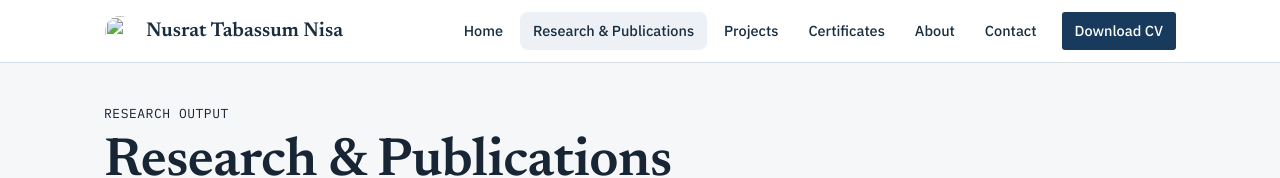
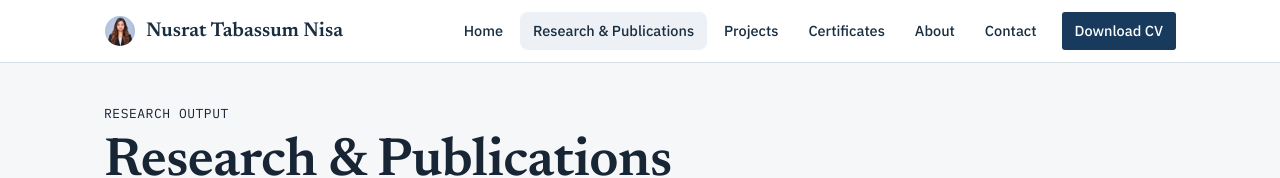
Before and after one commit to nisa3131/portfolio, a plain HTML site: page publications.html in a window 1280 px wide. Shown: the top 178 px of the page. Drawn offline with Linux system fonts and the light colour scheme.

Commit message:
Fix profile photo path to uploaded high-resolution image

```diff
--- a/publications.html
+++ b/publications.html
@@ -8,9 +8,9 @@
 <meta name="author" content="Nusrat Tabassum Nisa">
 <meta property="og:title" content="Publications · Nusrat Tabassum Nisa">
 <meta property="og:description" content="IEEE conference publications by Nusrat Tabassum Nisa on machine learning for cybersecurity and medical image segmentation.">
-<meta property="og:image" content="photo.jpg">
+<meta property="og:image" content="portfolio_photo_highres.jpg">
 <meta property="og:type" content="website">
-<link rel="icon" href="photo.jpg">
+<link rel="icon" href="portfolio_photo_highres.jpg">
 <link rel="preconnect" href="https://fonts.googleapis.com">
 <link rel="preconnect" href="https://fonts.gstatic.com" crossorigin>
 <link href="https://fonts.googleapis.com/css2?family=Newsreader:ital,opsz,wght@0,6..72,400;0,6..72,600;1,6..72,400&family=IBM+Plex+Sans:wght@400;500;600&family=IBM+Plex+Mono:wght@400;500&display=swap" rel="stylesheet">
@@ -20,7 +20,7 @@
 <a class="skip" href="#main">Skip to content</a>
 <header class="site-header">
   <div class="wrap">
-    <a class="brand" href="index.html"><img src="photo.jpg" alt=""><span>Nusrat Tabassum Nisa</span></a>
+    <a class="brand" href="index.html"><img src="portfolio_photo_highres.jpg" alt=""><span>Nusrat Tabassum Nisa</span></a>
     <button class="menu-toggle" aria-expanded="false" aria-controls="menu">Menu</button>
     <ul class="menu" id="menu"><li><a href="index.html">Home</a></li><li><a href="publications.html" aria-current="page">Research &amp; Publications</a></li><li><a href="projects.html">Projects</a></li><li><a href="certificates.html">Certificates</a></li><li><a href="about.html">About</a></li><li><a href="contact.html">Contact</a></li><li><a class="cv-link" href="Nusrat_Tabassum_Nisa_CV.pdf">Download CV</a></li></ul>
   </div>
```
